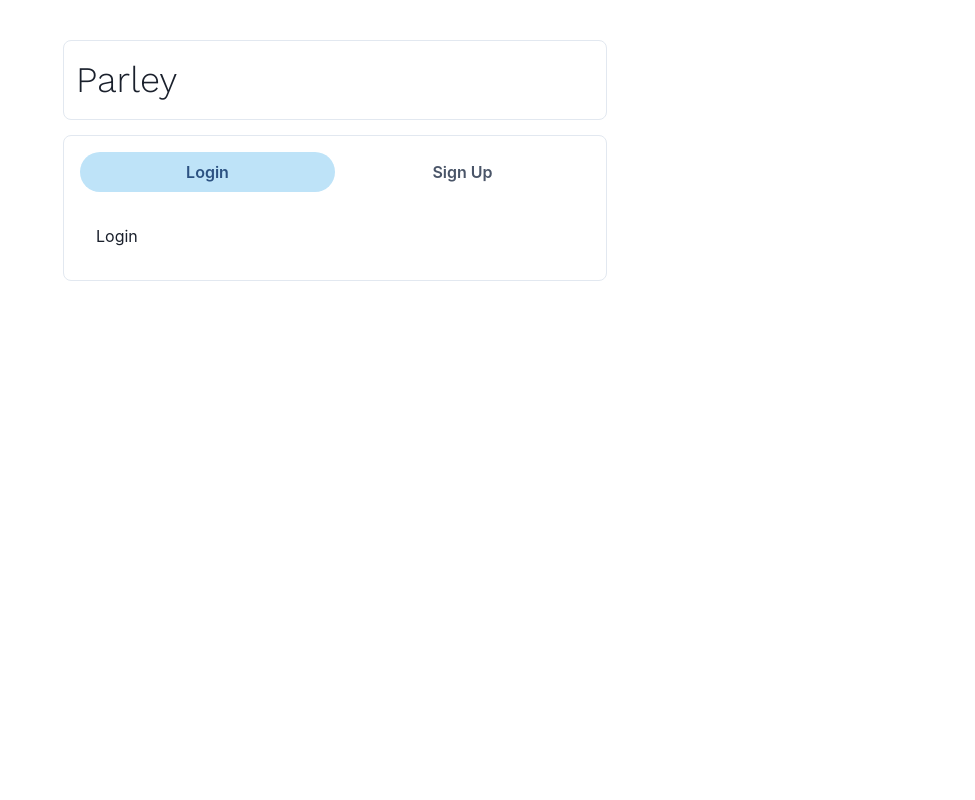
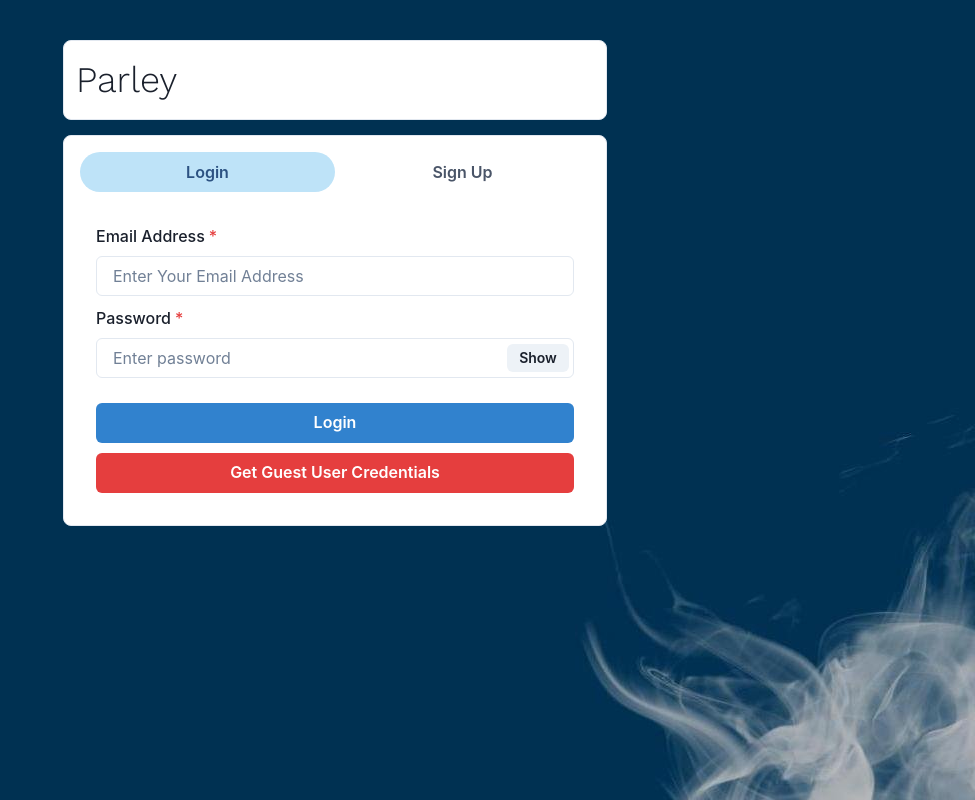
Before and after one commit to surajkumar225/Mensajera, a React (Create React App) app in the folder frontend/: page / in a window 1280 px wide. Shown: the whole page, without its empty margins (305-1280 px from the left). Built offline with nearby package versions, Linux system fonts and the light colour scheme; a web font is replaced by a local one.

Commit message:
Chat App

```diff
--- a/frontend/src/App.css
+++ b/frontend/src/App.css
@@ -3,7 +3,7 @@
 .App{
     min-height: 100vh;
     display: flex;
-    /* background-image: url("./bgimage1.jpg"); */
-    /* background-size: cover; */
-    /* background-position: center; */
+    background-image: url("./bgimage1.jpg");
+    background-size: cover;
+    background-position: center;
 }
--- a/frontend/src/Components/Authentication/Login.js
+++ b/frontend/src/Components/Authentication/Login.js
@@ -1,7 +1,123 @@
-import React from "react";
+import { Button } from "@chakra-ui/button";
+import { FormControl, FormLabel } from "@chakra-ui/form-control";
+import { Input, InputGroup, InputRightElement } from "@chakra-ui/input";
+import { VStack } from "@chakra-ui/layout";
+import { useState } from "react";
+import axios from "axios";
+import { useToast } from "@chakra-ui/react";
+import { useHistory } from "react-router-dom";
 
 const Login = () => {
-  return <div>Login</div>;
+  const [show, setShow] = useState(false);
+  const handleClick = () => setShow(!show);
+  const toast = useToast();
+  const [email, setEmail] = useState();
+  const [password, setPassword] = useState();
+  const [loading, setLoading] = useState(false);
+
+  const history = useHistory();
+
+  const submitHandler = async () => {
+    setLoading(true);
+    if (!email || !password) {
+      toast({
+        title: "Please Fill all the Feilds",
+        status: "warning",
+        duration: 5000,
+        isClosable: true,
+        position: "bottom",
+      });
+      setLoading(false);
+      return;
+    }
+
+    // console.log(email, password);
+    try {
+      const config = {
+        headers: {
+          "Content-type": "application/json",
+        },
+      };
+
+      const { data } = await axios.post(
+        "/api/user/login",
+        { email, password },
+        config
+      );
+
+      // console.log(JSON.stringify(data));
+      toast({
+        title: "Login Successful",
+        status: "success",
+        duration: 5000,
+        isClosable: true,
+        position: "bottom",
+      });
+      localStorage.setItem("userInfo", JSON.stringify(data));
+      setLoading(false);
+      history.push("/chats");
+    } catch (error) {
+      toast({
+        title: "Error Occured!",
+        description: error.response.data.message,
+        status: "error",
+        duration: 5000,
+        isClosable: true,
+        position: "bottom",
+      });
+      setLoading(false);
+    }
+  };
+
+  return (
+    <VStack spacing="10px">
+      <FormControl id="email" isRequired>
+        <FormLabel>Email Address</FormLabel>
+        <Input
+          value={email}
+          type="email"
+          placeholder="Enter Your Email Address"
+          onChange={(e) => setEmail(e.target.value)}
+        />
+      </FormControl>
+      <FormControl id="password" isRequired>
+        <FormLabel>Password</FormLabel>
+        <InputGroup size="md">
+          <Input
+            value={password}
+            onChange={(e) => setPassword(e.target.value)}
+            type={show ? "text" : "password"}
+            placeholder="Enter password"
+          />
+          <InputRightElement width="4.5rem">
+            <Button h="1.75rem" size="sm" onClick={handleClick}>
+              {show ? "Hide" : "Show"}
+            </Button>
+          </InputRightElement>
+        </InputGroup>
+      </FormControl>
+      <Button
+        colorScheme="blue"
+        width="100%"
+        style={{ marginTop: 15 }}
+        onClick={submitHandler}
+        isLoading={loading}
+      >
+        Login
+      </Button>
+      <Button
+        variant="solid"
+        colorScheme="red"
+        width="100%"
+        onClick={() => {
+          setEmail("guest@example.com");
+          setPassword("123456");
+        }}
+      >
+        Get Guest User Credentials
+      </Button>
+    </VStack>
+  );
 };
 
 export default Login;
--- a/frontend/src/Components/Authentication/Signup.js
+++ b/frontend/src/Components/Authentication/Signup.js
@@ -84,50 +84,50 @@ const Signup = () => {
     }
   };
 
-  const postDetails = (pics) => {
-    setPicLoading(true);
-    if (pics === undefined) {
-      toast({
-        title: "Please Select an Image!",
-        status: "warning",
-        duration: 5000,
-        isClosable: true,
-        position: "bottom",
-      });
-      return;
-    }
-    console.log(pics);
-    if (pics.type === "image/jpeg" || pics.type === "image/png") {
-      const data = new FormData();
-      data.append("file", pics);
-      data.append("upload_preset", "chat-app");
-      data.append("cloud_name", "piyushproj");
-      fetch("https://api.cloudinary.com/v1_1/piyushproj/image/upload", {
-        method: "post",
-        body: data,
-      })
-        .then((res) => res.json())
-        .then((data) => {
-          setPic(data.url.toString());
-          console.log(data.url.toString());
-          setPicLoading(false);
-        })
-        .catch((err) => {
-          console.log(err);
-          setPicLoading(false);
-        });
-    } else {
-      toast({
-        title: "Please Select an Image!",
-        status: "warning",
-        duration: 5000,
-        isClosable: true,
-        position: "bottom",
-      });
-      setPicLoading(false);
-      return;
-    }
-  };
+  // const postDetails = (pics) => {
+  //   setPicLoading(true);
+  //   if (pics === undefined) {
+  //     toast({
+  //       title: "Please Select an Image!",
+  //       status: "warning",
+  //       duration: 5000,
+  //       isClosable: true,
+  //       position: "bottom",
+  //     });
+  //     return;
+  //   }
+  //   console.log(pics);
+  //   if (pics.type === "image/jpeg" || pics.type === "image/png") {
+  //     const data = new FormData();
+  //     data.append("file", pics);
+  //     data.append("upload_preset", "chat-app");
+  //     data.append("cloud_name", "piyushproj");
+  //     fetch("https://api.cloudinary.com/v1_1/piyushproj/image/upload", {
+  //       method: "post",
+  //       body: data,
+  //     })
+  //       .then((res) => res.json())
+  //       .then((data) => {
+  //         setPic(data.url.toString());
+  //         console.log(data.url.toString());
+  //         setPicLoading(false);
+  //       })
+  //       .catch((err) => {
+  //         console.log(err);
+  //         setPicLoading(false);
+  //       });
+  //   } else {
+  //     toast({
+  //       title: "Please Select an Image!",
+  //       status: "warning",
+  //       duration: 5000,
+  //       isClosable: true,
+  //       position: "bottom",
+  //     });
+  //     setPicLoading(false);
+  //     return;
+  //   }
+  // };
 
   return (
     <VStack className="ChatForm" spacing="5px">
@@ -176,7 +176,7 @@ const Signup = () => {
           </InputRightElement>
         </InputGroup>
       </FormControl>
-      <FormControl id="pic">
+      {/* <FormControl id="pic">
         <FormLabel>Upload your Picture</FormLabel>
         <Input
           type="file"
@@ -184,9 +184,9 @@ const Signup = () => {
           accept="image/*"
           onChange={(e) => postDetails(e.target.files[0])}
         />
-      </FormControl>
+      </FormControl> */}
       <Button
-        colorScheme="blue"
+        colorScheme="red"
         width="100%"
         style={{ marginTop: 15 }}
         onClick={submitHandler}
```
